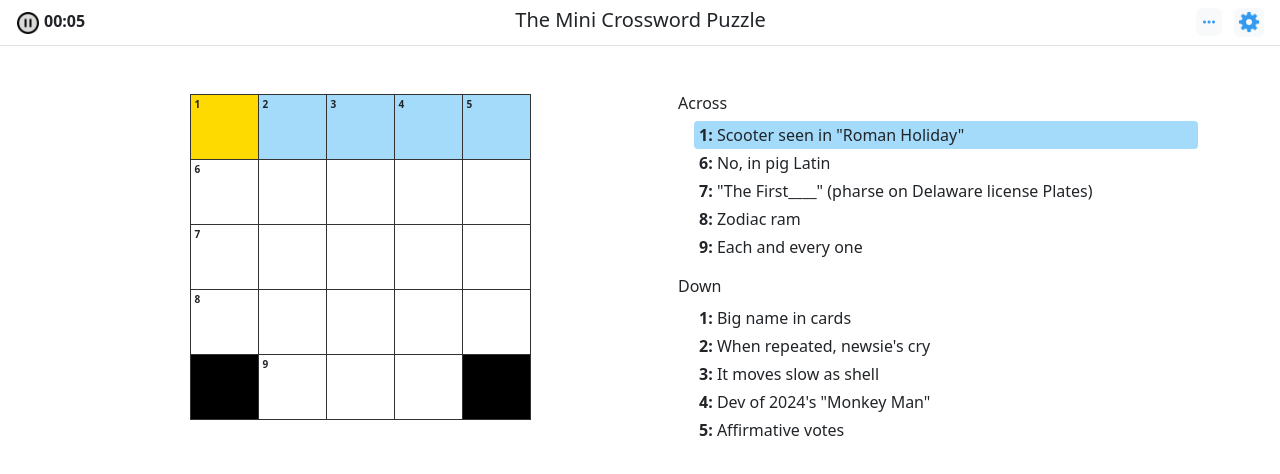
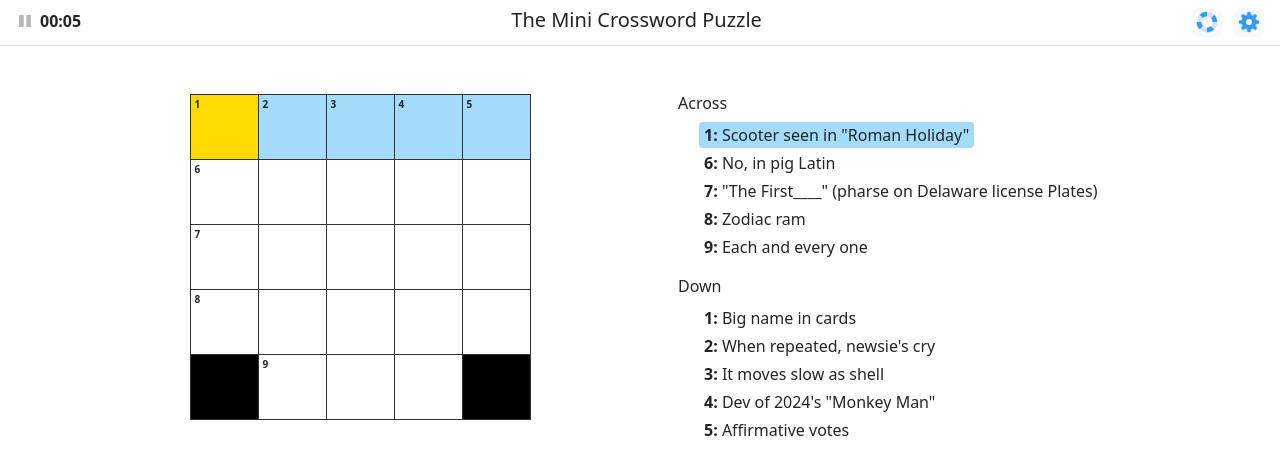
Before and after one commit to rohitbakde24/CamCom-assignment, a React (Vite) app: page / in a window 1280 px wide. Shown: the top 474 px of the page. Built offline with nearby package versions, Linux system fonts and the light colour scheme.

Commit message:
ui corrections

```diff
--- a/src/Components/CustomKeyBoard.jsx
+++ b/src/Components/CustomKeyBoard.jsx
@@ -10,7 +10,7 @@ const CustomKeyBoard = ({ onKeyPress }) => {
         {keys.map((key) => (
           <button
             key={key}
-            className="key"
+            className={key === "⌫" ? "back-key key":"key"}
             onClick={() => onKeyPress(key)}
           >
             {key}
--- a/src/Components/Puzzel.css
+++ b/src/Components/Puzzel.css
@@ -62,7 +62,7 @@
     background: #e7ebee;
     display: flex;
     flex-wrap: wrap;
-    padding: 10px;
+    padding: 10px 10px 18px 10px;
     justify-content: center;
   }
 
@@ -82,6 +82,12 @@
 
   .key:active {
     background: #bbb;
+  }
+
+  .back-key{
+    background: #c7c7c7 !important;
+    height: 40px !important;
+    width: 45px !important;
   }
 
   .clue-text-bg{
@@ -147,3 +153,8 @@
     top: 5px;
     right: 5px;
 }
+
+.puzzel-container{
+  overflow-y:auto;
+  /* height: 270px; */
+}
--- a/src/Components/Puzzel.jsx
+++ b/src/Components/Puzzel.jsx
@@ -37,7 +37,11 @@ const crosswordData = {
     across: {
       1: { clue: 'Scooter seen in "Roman Holiday"', row: 0, col: 0 },
       6: { clue: "No, in pig Latin", row: 1, col: 0 },
-      7: { clue: '"The First____" (pharse on Delaware license Plates)', row: 2, col: 0 },
+      7: {
+        clue: '"The First____" (pharse on Delaware license Plates)',
+        row: 2,
+        col: 0,
+      },
       8: { clue: "Zodiac ram", row: 3, col: 0 },
       9: { clue: "Each and every one", row: 4, col: 1 },
     },
@@ -103,13 +107,17 @@ const Puzzel = () => {
   const [isEndCellUpdated, setIsEndCellUpdated] = useState(false);
 
   const [showSettings, setShowSettings] = useState(false);
-  const [settings, setSettings] = useState(storedSetting ? storedSetting : {
+  const [settings, setSettings] = useState(
+    storedSetting
+      ? storedSetting
+      : {
           startOfWord: { backspaceIntoPreviousWord: true },
           withinWord: { skipFilledSquares: true, skipPenciledSquares: true },
           endOfWord: { jumpBackToFirstBlank: true, jumpToNextClue: false },
           interactions: { playSoundOnSolve: true, showTimer: true },
-  });
-console.log(settings)
+        }
+  );
+  console.log(settings);
   const handleSaveSettings = () => {
     setShowSettings(false);
   };
@@ -122,7 +130,7 @@ console.log(settings)
       interactions: { playSoundOnSolve: false, showTimer: true },
     });
     setShowSettings(false);
-    localStorage.removeItem("puzzelSetting")
+    localStorage.removeItem("puzzelSetting");
   };
 
   // Puzzle solved check
@@ -235,6 +243,14 @@ console.log(settings)
   const handleClueClick = (row, col, dir) => {
     setFocusedClue({ row, col });
     setDirection(dir);
+    const newIndex = allClues.findIndex(
+      ([, clueObj, clueDirection]) =>
+        clueObj.row === row && clueObj.col === col && clueDirection === dir
+    );
+
+    if (newIndex !== -1) {
+      setCurrentClueIndex(newIndex);
+    }
   };
 
   const handleCellClick = (row, col) => {
@@ -288,7 +304,6 @@ console.log(settings)
           return newDirection;
         });
       } else {
-        // Keep the same direction when selecting a new cell
         setFocusedClue({ row, col });
 
         let clueNumber = null;
@@ -345,7 +360,6 @@ console.log(settings)
     setDirection(clueDir);
   };
   useEffect(() => {
-    // Focus on the first available input field when the component mounts
     const firstKey = Object.keys(crosswordData.numbers)[0];
     if (inputRefs.current[firstKey]) {
       inputRefs.current[firstKey].focus();
@@ -356,7 +370,6 @@ console.log(settings)
     }
   }, []);
 
-  // ✅ Check Only Selected Row (Supports Across & Down)
   const handleCheckSelectedRow = () => {
     if (selectedRow === null || selectedCol === null) return;
 
@@ -381,7 +394,6 @@ console.log(settings)
     setWrongAnswers(updatedWrongAnswers);
   };
 
-  // ✅ Check Whole Puzzle
   const handleCheckPuzzle = () => {
     const updatedWrongAnswers = {};
 
@@ -397,7 +409,6 @@ console.log(settings)
     setWrongAnswers(updatedWrongAnswers);
   };
 
-  // ✅ Clear Only Selected Row (Supports Across & Down)
   const handleClearSelectedRow = () => {
     if (selectedRow === null || selectedCol === null) return;
 
@@ -425,22 +436,20 @@ console.log(settings)
     setWrongAnswers(updatedWrongAnswers);
   };
 
-  // ✅ Clear Entire Puzzle
   const handleClearPuzzle = () => {
     setAnswers((prev) => {
       const updatedAnswers = {};
 
-      // Preserve revealed answers
       Object.keys(prev).forEach((key) => {
         if (revealedAnswers[key]) {
-          updatedAnswers[key] = prev[key]; // Keep revealed letters
+          updatedAnswers[key] = prev[key];
         }
       });
 
       return updatedAnswers;
     });
 
-    setWrongAnswers({}); // Clear wrong answers
+    setWrongAnswers({});
   };
 
   const handleRestart = () => {
@@ -469,8 +478,8 @@ console.log(settings)
     crosswordData.grid.forEach((row, rowIndex) => {
       row.forEach((letter, colIndex) => {
         const key = `${rowIndex}-${colIndex}`;
-        updatedAnswers[key] = letter; // Fill correct letter
-        updatedRevealed[key] = true; // Mark as revealed
+        updatedAnswers[key] = letter;
+        updatedRevealed[key] = true;
       });
     });
 
@@ -515,19 +524,18 @@ console.log(settings)
   };
 
   const handleKeyInput = (key) => {
-    if (!focusedClue) return; // No cell selected
+    if (!focusedClue) return;
 
     const { row, col } = focusedClue;
     const keyPosition = `${row}-${col}`;
     const upperKey = key.toUpperCase();
 
-    // Check if the cell is revealed or already has a value
     const isRevealed = revealedAnswers[keyPosition];
     const alreadyFilled = answers[keyPosition];
 
     if (/^[A-Z]$/.test(upperKey)) {
       if (isRevealed || alreadyFilled) {
-        moveToNextCell(row, col); // Move forward but do not change value
+        moveToNextCell(row, col);
         return;
       }
 
@@ -542,8 +550,7 @@ console.log(settings)
     } else if (key === "Backspace" || key === "⌫") {
       setAnswers((prev) => {
         moveToPreviousCell(row, col);
-        return isRevealed ? prev : { ...prev, [keyPosition]: "" }; // Only clear if not revealed
-      });
+        return isRevealed ? prev : { ...prev, [keyPosition]: "" }; });
     }
   };
 
@@ -551,7 +558,7 @@ console.log(settings)
     const handleKeyPress = (e) => handleKeyInput(e.key);
     window.addEventListener("keydown", handleKeyPress);
     return () => window.removeEventListener("keydown", handleKeyPress);
-  }, [focusedClue, answers, direction]); // Removed `answers` dependency
+  }, [focusedClue, answers, direction]);
 
   const moveToNextCell = (row, col) => {
     if (direction === "across") {
@@ -568,14 +575,19 @@ console.log(settings)
         return;
       }
 
-        // Move to next column
       let nextCol = col + 1;
-        if (nextCol >= crosswordData.grid[row].length || crosswordData.grid[row][nextCol] === null) {
+      if (
+        nextCol >= crosswordData.grid[row].length ||
+        crosswordData.grid[row][nextCol] === null
+      ) {
         setIsEndCellUpdated(true);
         return;
       }
 
-        if (crosswordData.grid[row][nextCol] !== null && !answers[`${row}-${nextCol}`]) {
+      if (
+        crosswordData.grid[row][nextCol] !== null &&
+        !answers[`${row}-${nextCol}`]
+      ) {
         setFocusedClue({ row: row, col: nextCol });
         return;
       }
@@ -594,12 +606,18 @@ console.log(settings)
       }
 
       let nextRow = row + 1;
-        if (nextRow >= crosswordData.grid.length || crosswordData.grid[nextRow][col] === null) {
+      if (
+        nextRow >= crosswordData.grid.length ||
+        crosswordData.grid[nextRow][col] === null
+      ) {
         setIsEndCellUpdated(true);
         return;
       }
 
-        if (crosswordData.grid[nextRow][col] !== null && !answers[`${nextRow}-${col}`]) {
+      if (
+        crosswordData.grid[nextRow][col] !== null &&
+        !answers[`${nextRow}-${col}`]
+      ) {
         setFocusedClue({ row: nextRow, col: col });
         return;
       }
@@ -637,10 +655,13 @@ console.log(settings)
       if (isWordComplete && settings.endOfWord.jumpToNextClue) {
         handleClueNavigation(1);
         return;
-        } else if (isWordComplete === false && settings.endOfWord.jumpToNextClue){
-            for (let c = 0; c < crosswordData.grid[row].length; c++){
-                if(crosswordData.grid[row][c] !== null && !answers[`${row}-${c}`]){
-                    setFocusedClue({row:row, col:c});
+      } else if (
+        isWordComplete === false &&
+        settings.endOfWord.jumpToNextClue
+      ) {
+        for (let c = 0; c < crosswordData.grid[row].length; c++) {
+          if (crosswordData.grid[row][c] !== null && !answers[`${row}-${c}`]) {
+            setFocusedClue({ row: row, col: c });
             return;
           }
         }
@@ -670,10 +691,13 @@ console.log(settings)
       if (isWordComplete && settings.endOfWord.jumpToNextClue) {
         handleClueNavigation(1);
         return;
-        } else if (isWordComplete === false && settings.endOfWord.jumpToNextClue){
-            for (let r = 0; r < crosswordData.grid.length; r++){
-                if(crosswordData.grid[r][col] !== null && !answers[`${r}-${col}`]){
-                    setFocusedClue({row:r, col:col});
+      } else if (
+        isWordComplete === false &&
+        settings.endOfWord.jumpToNextClue
+      ) {
+        for (let r = 0; r < crosswordData.grid.length; r++) {
+          if (crosswordData.grid[r][col] !== null && !answers[`${r}-${col}`]) {
+            setFocusedClue({ row: r, col: col });
             return;
           }
         }
@@ -791,7 +815,7 @@ console.log(settings)
                   className="bg-transparent p-0 me-1"
                   onClick={() => setIsRunning(!isRunning)}
                 >
-                  <img src={stopIcon} alt="stop" width={22} />
+                  <img src={stopIcon} alt="stop" width={18} className="stop-icon-pad"/>
                 </button>
                 <span className="fw-bold mt-1">{formatTime(time)}</span>
               </>
@@ -821,7 +845,7 @@ console.log(settings)
                 data-bs-toggle={"dropdown"}
                 aria-expanded="false"
               >
-                <img src={MoreIcon} alt="More" width={18} />
+                <img src={MoreIcon} alt="More" width={22} />
               </button>
               <ul
                 className="dropdown-menu py-1"
@@ -906,10 +930,10 @@ console.log(settings)
           </div>
         </nav>
         <div className="d-flex justify-content-center">
-          <div className={`container`}>
+          <div className={`container puzzel-container`}>
             <div className="row  d-flex justify-content-center">
               <div className="col-auto px-0 ">
-                <div className="puzzel-section">
+                <div className="puzzel-section overflow-auto">
                   <table>
                     <tbody>
                       {crosswordData.grid.map((row, rowIndex) => (
@@ -964,7 +988,7 @@ console.log(settings)
                                     type="text"
                                     maxLength="1"
                                     value={answers[key] || ""}
-                                    readOnly // Make it non-focusable
+                                    readOnly
                                     className={`text-center custom-input ${
                                       wrongAnswers[key] && answers[key]
                                         ? "wrong-char"
@@ -1029,12 +1053,8 @@ console.log(settings)
                         <li
                           key={num}
                           style={{
-                            cursor: "pointer",
                             listStyle: "none",
-                            background: isSelected ? "#a4dbfb" : "transparent", // Highlight selected clue
-                            // fontWeight: isSelected ? "bold" : "normal", // Make it bold when selected
                             padding: "2px 5px",
-                            borderRadius: "4px",
                             }}
                           onClick={() =>
                             handleClueClick(
@@ -1044,7 +1064,13 @@ console.log(settings)
                             )
                           }
                         >
+                          <span style={{
+                             padding: "2px 5px",
+                             borderRadius: "4px",
+                             cursor: "pointer",
+                             background: clueData.clue === allClues[currentClueIndex][1].clue ? "#a4dbfb":"none"}}>
                           <strong>{num}:</strong> {clueData.clue}
+                          </span>
                         </li>
                       );
                     }
@@ -1064,18 +1090,20 @@ console.log(settings)
                         <li
                           key={num}
                           style={{
-                            cursor: "pointer",
                             listStyle: "none",
-                            background: isSelected ? "#a4dbfb" : "transparent", // Highlight selected clue
-                            // fontWeight: isSelected ? "bold" : "normal",
                             padding: "2px 5px",
-                            borderRadius: "4px",
                           }}
                           onClick={() =>
                             handleClueClick(clueData.row, clueData.col, "down")
                           }
                         >
+                         <span style={{
+                             padding: "2px 5px",
+                             borderRadius: "4px",
+                             cursor: "pointer",
+                             background: clueData.clue === allClues[currentClueIndex][1].clue ? "#a4dbfb":"none"}}>
                           <strong>{num}:</strong> {clueData.clue}
+                          </span>
                         </li>
                       );
                     }
--- a/src/style.css
+++ b/src/style.css
@@ -70,3 +70,7 @@
     font-weight: bolder;
     margin: 0px !important;
   }
+
+  .stop-icon-pad{
+    padding: 0px 2px 3px 0px;
+  }
```
Also changed, not shown: src/Components/SettingPopup.jsx (+4 -4 lines), src/assets/base64.jsx (+2 -3 lines). Lines whose indentation alone changed are shown as unchanged.
